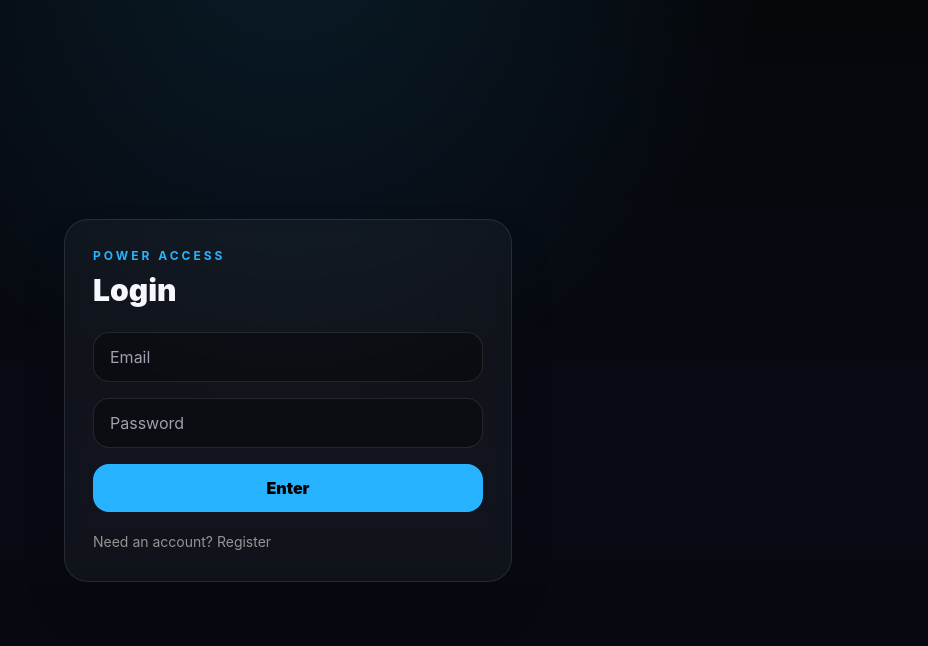
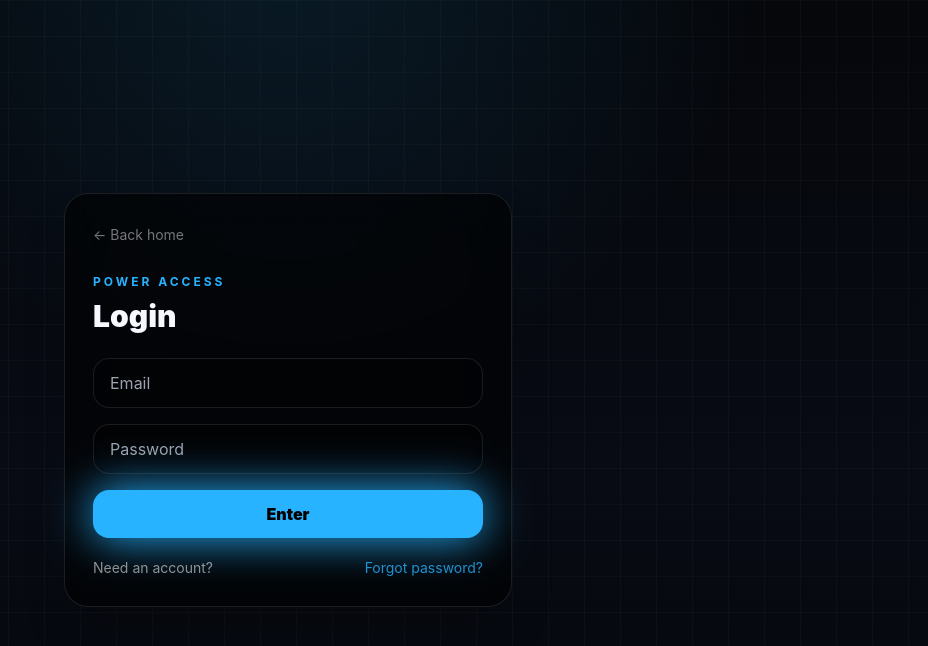
Before and after one commit to Codingapo/moviebox-api, a Next.js app in the folder web/: page /login in a window 1280 px wide. Shown: the top 646 px of the page, without its empty margins (352-1280 px from the left). Built offline with nearby package versions, Linux system fonts and the light colour scheme.

Commit message:
Connect live Supabase: web/app/login/page.tsx

```diff
--- a/web/app/login/page.tsx
+++ b/web/app/login/page.tsx
@@ -1,45 +1,98 @@
 "use client";
 
+import Link from "next/link";
 import { FormEvent, useState } from "react";
 import { createClient } from "@/lib/supabase/client";
 
 export default function LoginPage() {
-  const [mode, setMode] = useState<"login"|"register">("login");
+  const [mode, setMode] = useState<"login" | "register">("login");
   const [message, setMessage] = useState("");
+  const [busy, setBusy] = useState(false);
 
   async function submit(e: FormEvent<HTMLFormElement>) {
     e.preventDefault();
     setMessage("");
+    setBusy(true);
+
     const form = new FormData(e.currentTarget);
-    const email = String(form.get("email") || "");
+    const email = String(form.get("email") || "").trim();
     const password = String(form.get("password") || "");
+    const displayName = String(form.get("display_name") || "").trim();
+
     try {
       const supabase = createClient();
-      const result = mode === "login"
-        ? await supabase.auth.signInWithPassword({ email, password })
-        : await supabase.auth.signUp({ email, password });
-      if (result.error) throw result.error;
-      setMessage(mode === "login" ? "Signed in." : "Registration created. Check your email if confirmation is enabled.");
-      if (mode === "login") window.location.href = "/";
-    } catch (err) {
-      setMessage(err instanceof Error ? err.message : "Authentication failed");
+
+      if (mode === "login") {
+        const { error } = await supabase.auth.signInWithPassword({ email, password });
+        if (error) throw error;
+        window.location.href = "/";
+        return;
+      }
+
+      const { error } = await supabase.auth.signUp({
+        email,
+        password,
+        options: {
+          emailRedirectTo: `${window.location.origin}/auth/callback?next=/profile`,
+          data: displayName ? { display_name: displayName } : undefined,
+        },
+      });
+      if (error) throw error;
+      setMessage("Account created. Check your email if confirmation is enabled.");
+    } catch (error) {
+      setMessage(error instanceof Error ? error.message : "Authentication failed.");
+    } finally {
+      setBusy(false);
     }
   }
 
   return (
-    <main className="grid min-h-screen place-items-center px-6">
-      <div className="w-full max-w-md rounded-3xl border border-white/10 bg-white/[.04] p-7 shadow-2xl backdrop-blur">
-        <p className="text-xs font-bold uppercase tracking-[.25em] text-ki">Power access</p>
+    <main className="energy-grid grid min-h-screen place-items-center px-6 py-10">
+      <div className="w-full max-w-md rounded-3xl border border-white/10 bg-black/60 p-7 shadow-2xl backdrop-blur-xl">
+        <Link href="/" className="text-sm text-white/45 hover:text-white">← Back home</Link>
+        <p className="mt-7 text-xs font-bold uppercase tracking-[.25em] text-ki">Power access</p>
         <h1 className="mt-2 text-3xl font-black">{mode === "login" ? "Login" : "Create account"}</h1>
+
         <form onSubmit={submit} className="mt-6 space-y-4">
-          <input name="email" type="email" required placeholder="Email" className="w-full rounded-2xl border border-white/10 bg-black/30 px-4 py-3 outline-none focus:border-ki" />
-          <input name="password" type="password" required minLength={8} placeholder="Password" className="w-full rounded-2xl border border-white/10 bg-black/30 px-4 py-3 outline-none focus:border-ki" />
-          <button className="w-full rounded-2xl bg-ki px-4 py-3 font-black text-black">{mode === "login" ? "Enter" : "Register"}</button>
+          {mode === "register" && (
+            <input
+              name="display_name"
+              type="text"
+              maxLength={60}
+              placeholder="Display name"
+              className="w-full rounded-2xl border border-white/10 bg-black/30 px-4 py-3 outline-none focus:border-ki"
+            />
+          )}
+          <input
+            name="email"
+            type="email"
+            required
+            autoComplete="email"
+            placeholder="Email"
+            className="w-full rounded-2xl border border-white/10 bg-black/30 px-4 py-3 outline-none focus:border-ki"
+          />
+          <input
+            name="password"
+            type="password"
+            required
+            minLength={8}
+            autoComplete={mode === "login" ? "current-password" : "new-password"}
+            placeholder="Password"
+            className="w-full rounded-2xl border border-white/10 bg-black/30 px-4 py-3 outline-none focus:border-ki"
+          />
+          <button disabled={busy} className="w-full rounded-2xl bg-ki px-4 py-3 font-black text-black shadow-ki disabled:opacity-50">
+            {busy ? "Charging…" : mode === "login" ? "Enter" : "Register"}
+          </button>
         </form>
+
         {message && <p className="mt-4 text-sm text-white/70">{message}</p>}
-        <button onClick={() => setMode(mode === "login" ? "register" : "login")} className="mt-5 text-sm text-white/55 hover:text-white">
-          {mode === "login" ? "Need an account? Register" : "Already have an account? Login"}
-        </button>
+
+        <div className="mt-5 flex items-center justify-between gap-4 text-sm">
+          <button onClick={() => { setMode(mode === "login" ? "register" : "login"); setMessage(""); }} className="text-white/55 hover:text-white">
+            {mode === "login" ? "Need an account?" : "Already registered?"}
+          </button>
+          {mode === "login" && <Link href="/forgot-password" className="text-ki/80 hover:text-ki">Forgot password?</Link>}
+        </div>
       </div>
     </main>
   );
```
